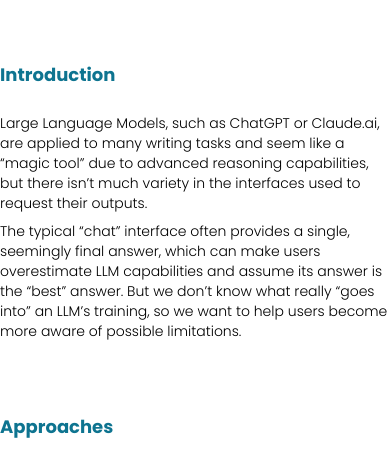
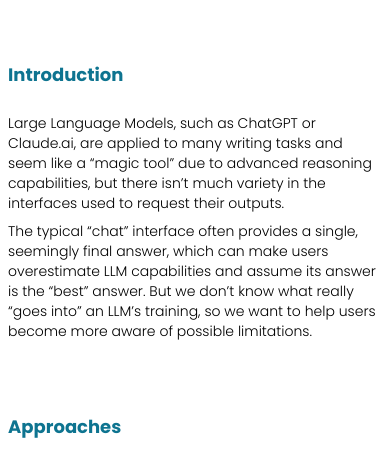
Before and after one commit to Cobblestone5517/Cobblestone5517.github.io, a website: page build/projects/aiwritingtool.html in a window 390 px wide. Shown: the part 269-731 px from the top of the page. Drawn offline with nearby package versions, Linux system fonts and the light colour scheme.

Commit message:
Adjust margin for narrow screens

```diff
--- a/build/projects/aiwritingtool.html
+++ b/build/projects/aiwritingtool.html
@@ -38,7 +38,7 @@
     </div>
   </div>
 
-  <article class="max-w-5xl flex justify-center flex-col mt-16 mb-40 mx-auto">
+  <article class="max-w-5xl flex justify-center flex-col mt-16 mb-40 sm:mx-auto mx-2">
     <section class="mb-16">
       <h2 class="text-lg sm:text-2xl mb-6 font-bold text-cyan-700">Introduction</h2>
       <div class="flex flex-col">
```
Also changed, not shown: build/projects/calvinHacks2024.html (+1 -1 lines), build/projects/kirby3js.html (+1 -1 lines), build/projects/lingucidity.html (+1 -1 lines), build/projects/musicPortfolio.html (+1 -1 lines), build/projects/revisionClassification.html (+1 -1 lines), build/projects/rosedemo.html (+1 -1 lines).
